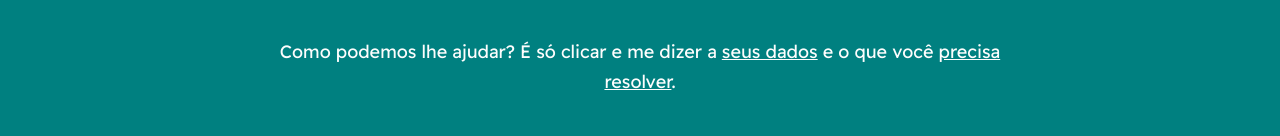
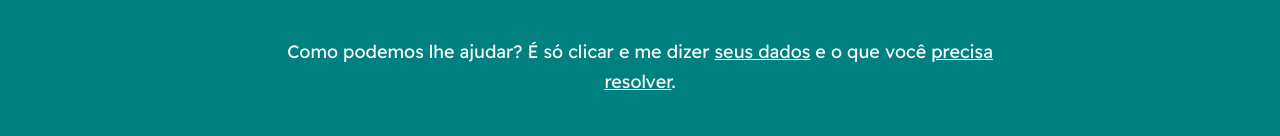
Before and after one commit to oieusouotecnico/oieusouotecnico.github.io, a plain HTML site: page index.html in a window 1280 px wide. Shown: the part 2840-2976 px from the top of the page. Drawn offline with Linux system fonts and the light colour scheme.

Commit message:
Update index.html

```diff
--- a/index.html
+++ b/index.html
@@ -337,7 +337,7 @@ João não só resolveu meu problema, como fez isso da forma mais rápida possí
 
 
 
-<p class="has-text-align-center">Como podemos lhe ajudar? É só clicar e me dizer a <span style="text-decoration: underline;">seus dados</span> e o que você <span style="text-decoration: underline;">precisa resolver</span>.</p>
+<p class="has-text-align-center">Como podemos lhe ajudar? É só clicar e me dizer <span style="text-decoration: underline;">seus dados</span> e o que você <span style="text-decoration: underline;">precisa resolver</span>.</p>
 
 
 
```
